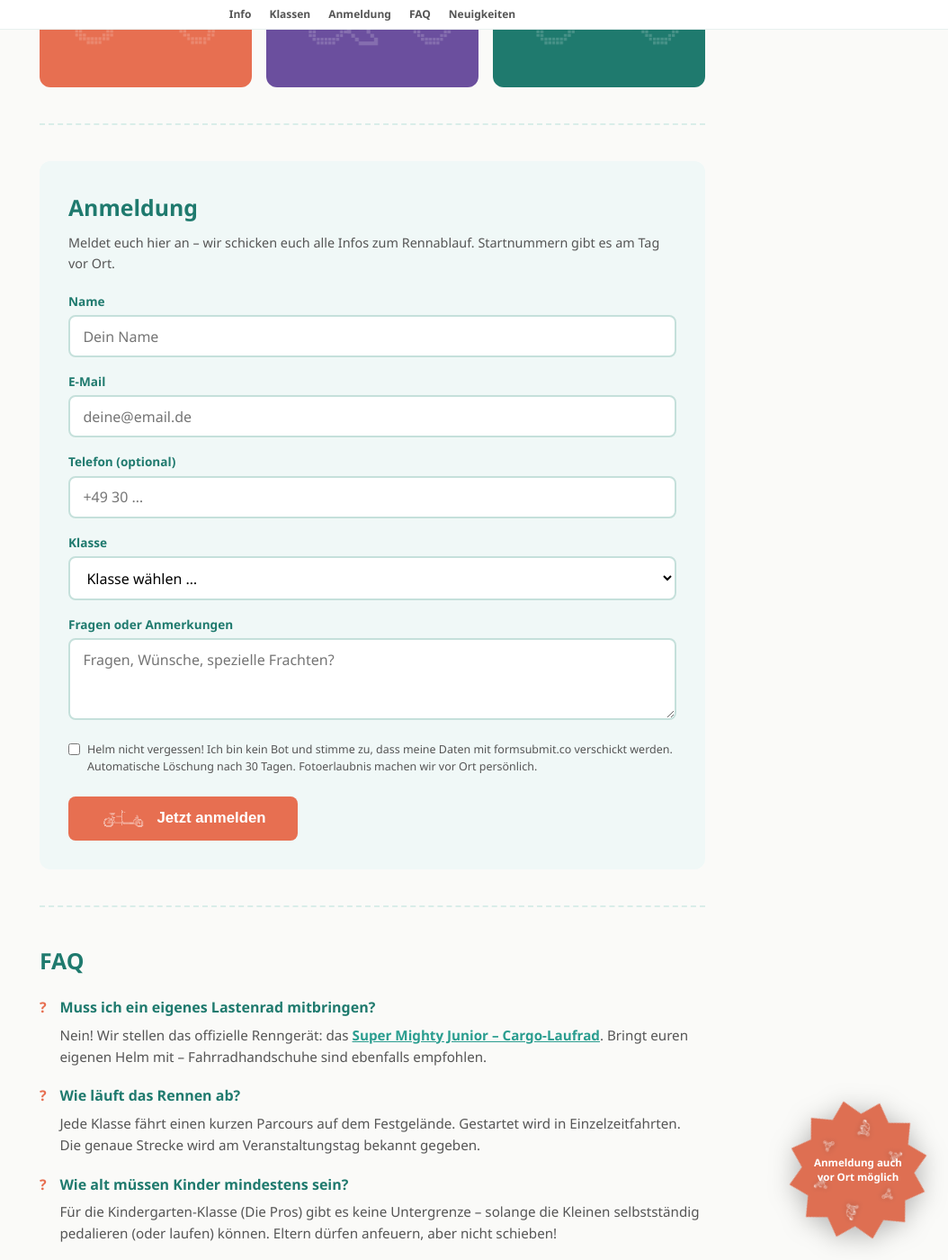
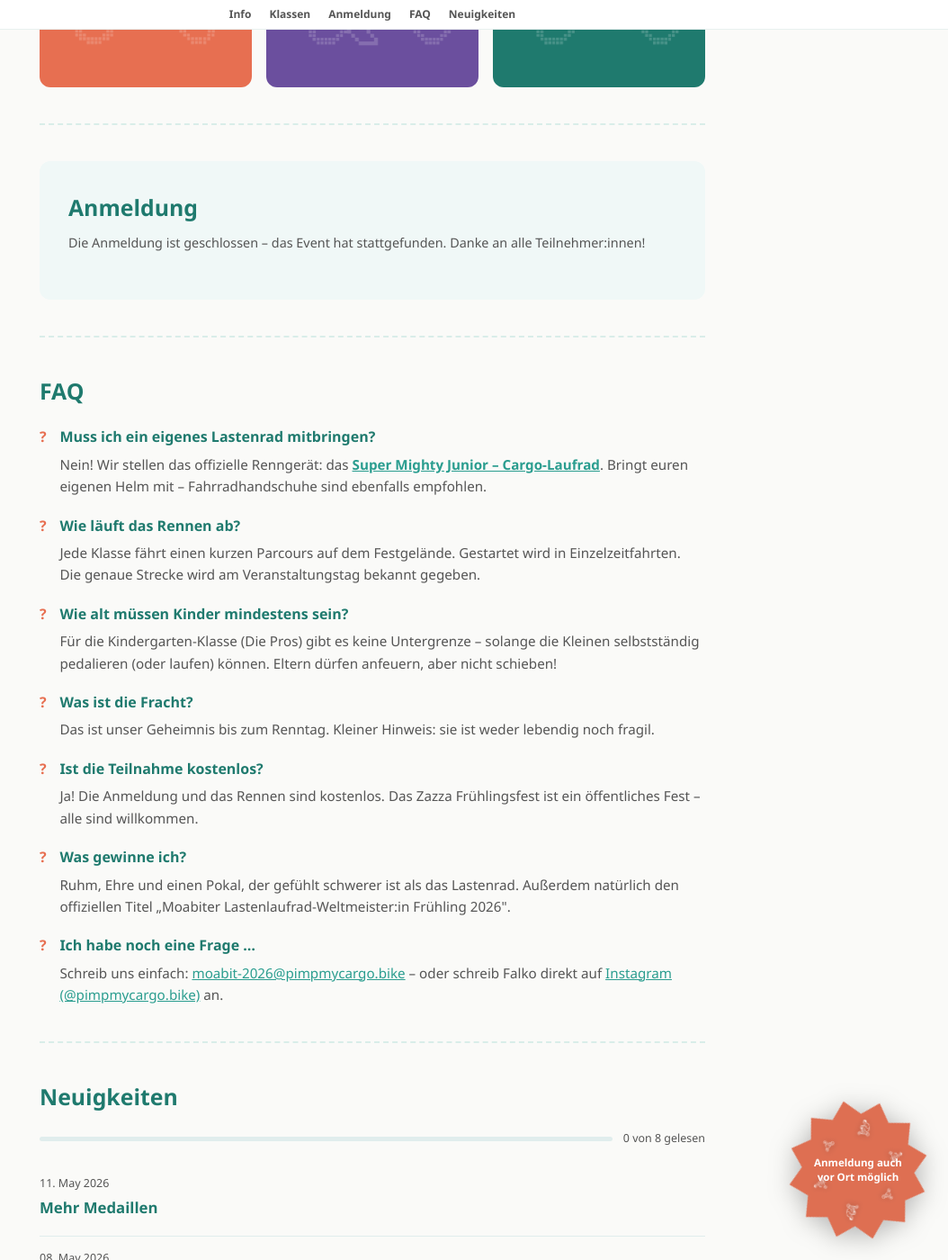
Before and after one commit to falkorichter/moabit-lastenlaufrad-champion-2026, a Jekyll site: the page built from index.html, in a window 1280 px wide and 1400 px high, scrolled down 1193 px. Shown: the whole window at 90% size, without its empty margins (226-1280 px from the left). Built offline with Jekyll 4.4.1, drawn with Linux system fonts in a browser that asks for light colours.

Commit message:
Close registration form; preserve form HTML in README for future re-use
Co-Authored-By: Claude Sonnet 4.6 <noreply@anthropic.com>

```diff
--- a/index.html
+++ b/index.html
@@ -114,65 +114,7 @@ title: Moabiter Lastenlaufrad Kiez-WM 2026
   <section id="anmeldung">
     <div class="reg-section">
       <h2>Anmeldung</h2>
-      <p class="note">
-        Meldet euch hier an – wir schicken euch alle Infos zum Rennablauf.
-        Startnummern gibt es am Tag vor Ort.
-      </p>
-
-      <form
-        action="https://formsubmit.co/2c8b381f690bbe6bcf6b8c3687e6a5a8"
-        method="POST"
-      >
-        <input type="hidden" name="_subject" value="Anmeldung Moabiter Lastenlaufrad Kiez-WM 2026">
-        <input type="hidden" name="_captcha" value="true">
-        <input type="hidden" name="_autoresponse" value="Danke für deine Anmeldung zur Moabiter Lastenlaufrad Kiez-WM! Wir melden uns mit allen Details. Bis zum 9. Mai!">
-        <input type="hidden" name="_next" value="https://moabit.pimpmycargo.bike/?danke=1">
-
-        <div class="field">
-          <label for="name">Name</label>
-          <input type="text" id="name" name="name" placeholder="Dein Name" required>
-        </div>
-
-        <div class="field">
-          <label for="email">E-Mail</label>
-          <input type="email" id="email" name="email" placeholder="deine@email.de" required>
-        </div>
-
-        <div class="field">
-          <label for="phone">Telefon (optional)</label>
-          <input type="tel" id="phone" name="phone" placeholder="+49 30 …">
-        </div>
-
-        <div class="field">
-          <label for="klasse">Klasse</label>
-          <div class="klasse-wrap">
-            <img id="klasse-icon" class="klasse-icon" src="" alt="" hidden aria-hidden="true">
-            <select id="klasse" name="klasse" required>
-              <option value="" disabled selected>Klasse wählen …</option>
-              <option value="Kindergarten (Pro)">Kindergarten – Die Pros</option>
-              <option value="Grundschule (Lauf-Boomer)">Grundschule – Lauf-Boomer</option>
-              <option value="Erwachsene (Oldie)">Erwachsene – Oldies</option>
-            </select>
-          </div>
-        </div>
-
-        <div class="field">
-          <label for="message">Fragen oder Anmerkungen</label>
-          <textarea id="message" name="message" placeholder="Fragen, Wünsche, spezielle Frachten?" rows="3"></textarea>
-        </div>
-
-        <div class="field field-consent">
-          <label class="consent-label">
-            <input type="checkbox" name="datenschutz" value="zugestimmt" required>
-            Helm nicht vergessen! Ich bin kein Bot und stimme zu, dass meine Daten mit formsubmit.co verschickt werden. Automatische Löschung nach 30 Tagen. Fotoerlaubnis machen wir vor Ort persönlich.
-          </label>
-        </div>
-
-        <button type="submit" class="btn-submit">
-          <img src="{{ '/assets/images/junior-logo.svg' | relative_url }}" alt="" class="btn-logo" aria-hidden="true">
-          Jetzt anmelden
-        </button>
-      </form>
+      <p class="note">Die Anmeldung ist geschlossen – das Event hat stattgefunden. Danke an alle Teilnehmer:innen!</p>
     </div>
   </section>
 
```
Also changed, not shown: README.md.
